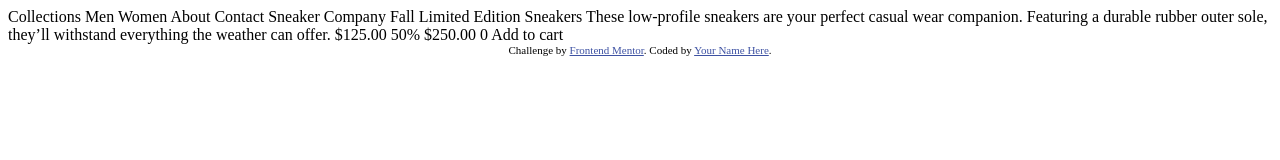
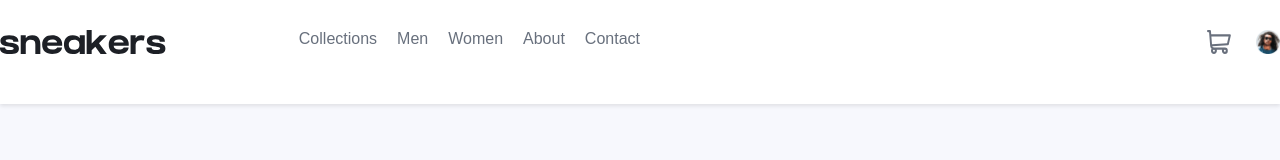
Before and after one commit to Yisaterese/ecommerce-product-page, a plain HTML site: page ecommerce-product-page-main/index.html in a window 1280 px wide. Drawn offline with Linux system fonts and the light colour scheme.

Commit message:
styled the nav bar

```diff
--- /dev/null
+++ b/ecommerce-product-page-main/css/style.css
@@ -0,0 +1,140 @@
+body {
+    font-family: 'Kumbh Sans', sans-serif;
+    margin: 0;
+    padding: 0;
+    background-color: hsl(223, 64%, 98%);
+    color: hsl(220, 13%, 13%);
+    font-size: 16px;
+}
+
+.main-nav {
+    /*margin: 0 25px 0 25px ;*/
+
+    align-items: center;
+    padding: 30px 0 50px 0;
+    width: 100%;
+    background-color: hsl(0, 0%, 100%);
+    box-shadow: 0 2px 4px rgba(0, 0, 0, 0.1);
+    position: relative;
+}
+
+.nave-container{
+    /*margin: 0 30px 0 30px;*/
+    width: 100%;
+    display: flex;
+    justify-content: space-between;
+}
+header {
+
+}
+
+.logo {
+    font-size: 24px;
+    font-weight: 700;
+    color: hsl(220, 13%, 13%);
+}
+
+.nav-links {
+    list-style: none;
+    display: flex;
+    gap: 20px;
+    margin: 0;
+    padding: 0;
+}
+
+.nav-links a {
+    text-decoration: none;
+    color: hsl(219, 9%, 45%);
+    font-weight: 400;
+    transition: color 0.3s ease;
+}
+
+.nav-links a:hover {
+    color: hsl(26, 100%, 55%);
+}
+
+.nav-icons {
+    display: flex;
+    align-items: center;
+    gap: 25px;
+}
+
+.nav-menu{
+    display: flex;
+    width: 50%;
+    justify-content: space-between;
+}
+.nav-icons img {
+    width: 24px;
+    height: 24px;
+    cursor: pointer;
+    transition: opacity 0.3s ease;
+}
+
+.nav-icons img:hover {
+    opacity: 0.7;
+}
+
+/* Hamburger Menu for Mobile */
+.menu-toggle {
+    display: none;
+    flex-direction: column;
+    cursor: pointer;
+    width: 30px;
+    height: 20px;
+}
+
+.menu-toggle span {
+    width: 100%;
+    height: 3px;
+    background-color: hsl(220, 13%, 13%);
+    margin: 3px 0;
+    transition: all 0.3s ease;
+}
+
+.nav-links.active {
+    display: flex;
+    flex-direction: column;
+    position: absolute;
+    top: 100%;
+    left: 0;
+    right: 0;
+    background-color: hsl(0, 0%, 100%);
+    padding: 20px;
+    box-shadow: 0 4px 6px rgba(0, 0, 0, 0.1);
+    z-index: 1000;
+}
+
+.nav-links.active li {
+    margin: 10px 0;
+}
+
+/* Mobile Styles */
+@media (max-width: 768px) {
+    .product-page {
+        flex-direction: column;
+        padding: 10px;
+    }
+    .main-image img {
+        max-width: 100%;
+    }
+    .nav-links {
+        display: none;
+    }
+    .cart-modal {
+        top: 50px;
+        right: 10px;
+        width: 90%;
+    }
+    .menu-toggle {
+        display: flex;
+    }
+    .nav-links {
+        display: none;
+    }
+    .nav-links.active {
+        display: flex;
+    }
+}
+
+/* JavaScript Integration (to be added to js/script.js) */
--- a/ecommerce-product-page-main/index.html
+++ b/ecommerce-product-page-main/index.html
@@ -2,43 +2,42 @@
 <html lang="en">
 <head>
   <meta charset="UTF-8">
-  <meta name="viewport" content="width=device-width, initial-scale=1.0"> <!-- displays site properly based on user's device -->
-
-  <link rel="icon" type="image/png" sizes="32x32" href="./images/favicon-32x32.png">
-
+  <meta name="viewport" content="width=device-width, initial-scale=1.0">
+  <link rel="icon" type="image/png" sizes="32x32" href="images/favicon-32x32.png">
   <title>Frontend Mentor | E-commerce product page</title>
-
-  <!-- Feel free to remove these styles or customise in your own stylesheet 👍 -->
-  <style>
-    .attribution { font-size: 11px; text-align: center; }
-    .attribution a { color: hsl(228, 45%, 44%); }
-  </style>
+  <link rel="stylesheet" href="css/style.css">
 </head>
 <body>
+<header>
+  <nav class="main-nav">
+    <div class="nave-container">
+      <div class="nav-menu">
+        <img src="images/icons/logo.svg" alt="Cart" class="logo">
+        <ul class="nav-links">
+          <li><a href="#">Collections</a></li>
+          <li><a href="#">Men</a></li>
+          <li><a href="#">Women</a></li>
+          <li><a href="#">About</a></li>
+          <li><a href="#">Contact</a></li>
+        </ul>
+      </div>
+      <div class="nav-icons">
+        <img src="images/icons/icon-cart.svg" alt="Cart" class="cart-icon">
+        <img src="images/image-avatar.png" alt="Profile" class="profile-icon">
+      </div>
+    </div>
+<!--    <div class="menu-toggle">-->
+<!--      <span></span>-->
+<!--      <span></span>-->
+<!--      <span></span>-->
+<!--    </div>-->
+  </nav>
+</header>
+<main>
 
-  Collections
-  Men
-  Women
-  About
-  Contact
-
-  Sneaker Company
-
-  Fall Limited Edition Sneakers
-
-  These low-profile sneakers are your perfect casual wear companion. Featuring a
-  durable rubber outer sole, they’ll withstand everything the weather can offer.
-
-  $125.00
-  50%
-  $250.00
-
-  0
-  Add to cart
-
-  <div class="attribution">
-    Challenge by <a href="https://www.frontendmentor.io?ref=challenge" target="_blank">Frontend Mentor</a>.
-    Coded by <a href="#">Your Name Here</a>.
-  </div>
+</main>
+<footer>
+</footer>
+<script src="scripts/script.js" defer></script>
 </body>
 </html>
```
Also changed, not shown: ecommerce-product-page-main/css/styles.css (deleted).
